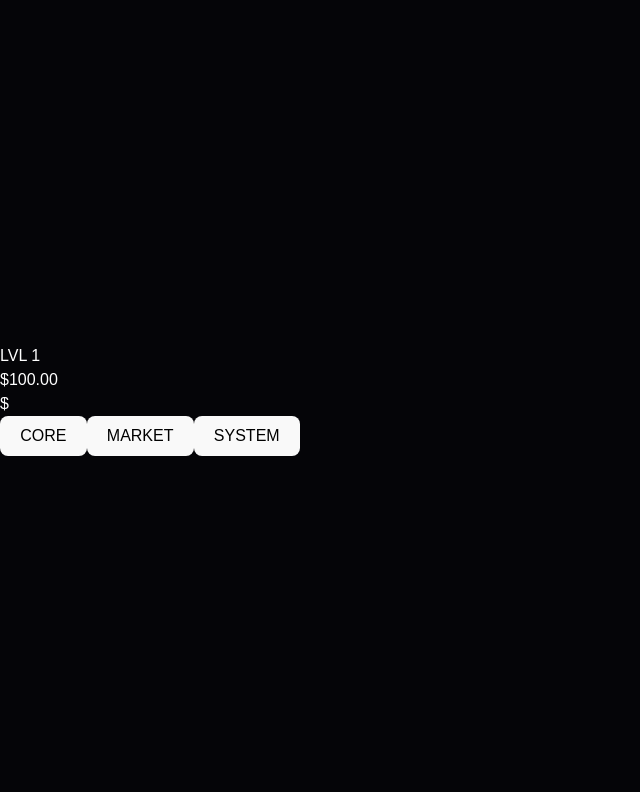
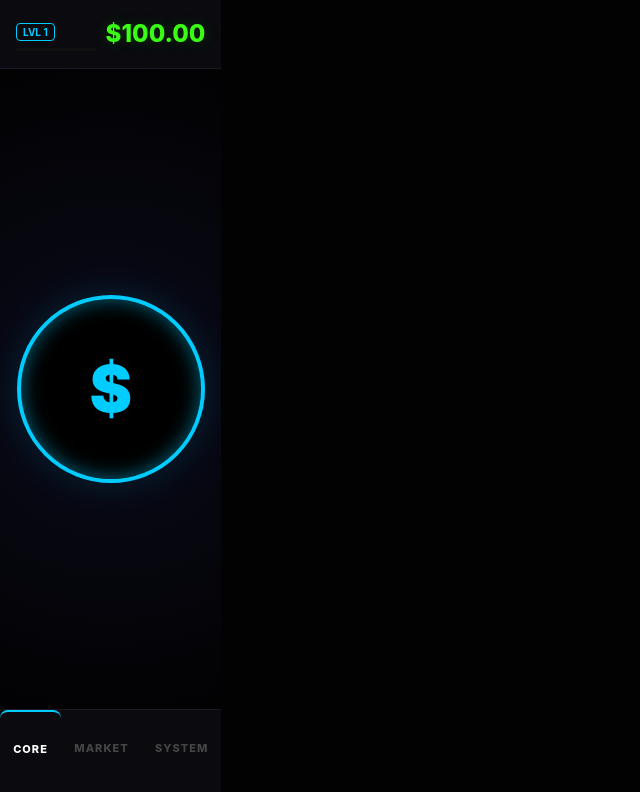
Before and after one commit to katyakuznezc-cmd/treidgame, a React (Vite) app: page / in a window 1280 px wide. Shown: the top 792 px of the page, without its empty margins (0-640 px from the left). Built offline with nearby package versions, Linux system fonts and the light colour scheme.

Commit message:
Update App.css

```diff
--- a/src/App.css
+++ b/src/App.css
@@ -1,72 +1,90 @@
 :root {
-  --bg: #050508;
-  --panel: #0d0d14;
-  --neon: #00ccff;
-  --green: #39ff14;
-  --red: #ff0055;
+  --bg-dark: #020203;
+  --panel-dark: #0a0a0f;
+  --cyber-blue: #00ccff;
+  --cyber-pink: #ff007a;
+  --success: #39ff14;
+  --danger: #ff0055;
+  --text-dim: #888899;
 }
 
-body { margin: 0; background: var(--bg); color: white; font-family: sans-serif; overflow: hidden; }
+body { margin: 0; background: var(--bg-dark); color: #fff; font-family: 'Inter', 'Roboto', sans-serif; overflow: hidden; }
 
-.app { height: 100vh; display: flex; flex-direction: column; }
+.app-shell { height: 100vh; display: flex; flex-direction: column; position: relative; }
 
-.header { padding: 15px; display: flex; justify-content: space-between; align-items: center; background: var(--panel); border-bottom: 1px solid #222; }
-.balance { color: var(--green); font-size: 22px; font-weight: bold; text-shadow: 0 0 10px rgba(57,255,20,0.3); }
-.xp-bar { width: 60px; height: 4px; background: #222; border-radius: 2px; margin-top: 4px; }
-.xp-fill { height: 100%; background: var(--neon); transition: 0.3s; }
+/* Header */
+.top-bar { padding: 16px; background: var(--panel-dark); border-bottom: 1px solid #1a1a25; display: flex; justify-content: space-between; align-items: center; }
+.main-balance { font-size: 24px; font-weight: 800; color: var(--success); text-shadow: 0 0 15px rgba(57,255,20,0.2); }
+.lvl-badge { font-size: 10px; font-weight: bold; color: var(--cyber-blue); border: 1px solid var(--cyber-blue); padding: 2px 6px; border-radius: 4px; }
+.xp-container { width: 80px; height: 3px; background: #111; border-radius: 2px; margin-top: 6px; }
+.xp-progress { height: 100%; background: var(--cyber-blue); transition: width 0.4s ease; }
 
-.main { flex: 1; position: relative; display: flex; flex-direction: column; }
+/* Main Views */
+.view-port { flex: 1; position: relative; overflow: hidden; display: flex; flex-direction: column; }
 
-/* Mining */
-.page-mining { flex: 1; display: flex; flex-direction: column; align-items: center; justify-content: center; }
-.coin-btn { width: 160px; height: 160px; background: radial-gradient(circle, var(--neon), #004466); border-radius: 50%; display: flex; align-items: center; justify-content: center; font-size: 70px; cursor: pointer; border: 5px solid #002233; box-shadow: 0 0 30px rgba(0, 204, 255, 0.3); }
-.neon-text { margin-top: 20px; color: var(--neon); letter-spacing: 2px; font-size: 14px; }
+/* Mining - Core */
+.mining-screen { flex: 1; display: flex; align-items: center; justify-content: center; background: radial-gradient(circle at center, #0a0a1a 0%, #020203 100%); }
+.core-button { width: 180px; height: 180px; border-radius: 50%; background: #000; border: 4px solid var(--cyber-blue); display: flex; align-items: center; justify-content: center; cursor: pointer; position: relative; box-shadow: 0 0 40px rgba(0,204,255,0.15); transition: transform 0.1s; }
+.core-button:active { transform: scale(0.95); }
+.core-button span { font-size: 64px; font-weight: 900; color: var(--cyber-blue); z-index: 2; }
+.inner-glow { position: absolute; width: 100%; height: 100%; border-radius: 50%; box-shadow: inset 0 0 20px var(--cyber-blue); opacity: 0.5; }
 
-/* Trade Grid */
-.dex-grid { padding: 20px; display: grid; grid-template-columns: 1fr 1fr; gap: 15px; }
-.dex-card { position: relative; padding: 25px 10px; background: var(--panel); border: 1px solid #333; border-radius: 12px; text-align: center; font-weight: bold; cursor: pointer; transition: 0.2s; }
-.red-dot { position: absolute; top: 10px; right: 10px; width: 10px; height: 10px; background: var(--red); border-radius: 50%; box-shadow: 0 0 10px var(--red); animation: blink 1s infinite; }
+/* Market Grid */
+.exchange-grid { padding: 20px; display: grid; grid-template-columns: 1fr 1fr; gap: 16px; align-content: start; }
+.exchange-card { position: relative; height: 100px; background: var(--panel-dark); border: 1px solid #222; border-radius: 12px; display: flex; align-items: center; justify-content: center; cursor: pointer; border-bottom: 3px solid var(--accent); }
+.exchange-card:hover { background: #0f0f18; }
+.active-marker { position: absolute; top: 12px; right: 12px; width: 8px; height: 8px; background: var(--danger); border-radius: 50%; box-shadow: 0 0 10px var(--danger); animation: pulse 1.5s infinite; }
 
 /* Terminal */
-.terminal { flex: 1; display: flex; flex-direction: column; background: #08080c; position: relative; margin: 10px; border: 1px solid #222; border-radius: 10px; overflow: hidden; }
-.term-nav { padding: 10px; display: flex; gap: 10px; border-bottom: 1px solid #222; align-items: center; }
-.term-nav input { background: #111; border: 1px solid #333; color: white; padding: 5px; width: 70px; border-radius: 4px; }
-.lev-control { flex: 1; display: flex; flex-direction: column; font-size: 10px; }
+.trading-terminal { flex: 1; display: flex; flex-direction: column; background: #000; position: relative; }
+.terminal-header { padding: 12px; background: #08080c; border-bottom: 1px solid #1a1a25; display: flex; gap: 12px; align-items: center; }
+.trade-input { background: #111; border: 1px solid #222; color: #fff; padding: 8px; width: 90px; border-radius: 6px; font-weight: bold; }
+.leverage-control { flex: 1; display: flex; flex-direction: column; font-size: 10px; color: var(--text-dim); }
+.leverage-control input { margin-top: 4px; }
 
-.term-content { display: flex; flex: 1; overflow: hidden; }
-.coin-list { flex: 2; overflow-y: auto; border-right: 1px solid #111; }
-.coin-row { display: flex; justify-content: space-between; padding: 12px 10px; border-bottom: 1px solid #080808; font-size: 13px; }
-.coin-row.active { background: rgba(0, 204, 255, 0.05); border-left: 3px solid var(--neon); }
-.trade-btn { background: none; border: 1px solid var(--neon); color: var(--neon); padding: 4px 10px; border-radius: 4px; font-size: 10px; font-weight: bold; }
-.trade-btn.closed { border-color: #333; color: #444; }
+.terminal-body { display: flex; flex: 1; overflow: hidden; }
+.market-pairs { flex: 1.8; overflow-y: auto; border-right: 1px solid #111; padding-bottom: 80px; }
+.pair-row { display: flex; justify-content: space-between; align-items: center; padding: 16px 12px; border-bottom: 1px solid #0d0d12; }
+.pair-row.in-trade { background: rgba(0,204,255,0.03); }
+.symbol { font-weight: 700; font-size: 14px; }
+.countdown { font-size: 10px; color: var(--text-dim); margin-left: 8px; }
 
-.diary { flex: 1; background: #020202; padding: 5px; font-size: 9px; overflow-y: auto; }
-.diary div { margin-bottom: 4px; }
+.action-btn { background: none; border: 1px solid var(--cyber-blue); color: var(--cyber-blue); padding: 6px 14px; border-radius: 6px; font-weight: 800; font-size: 11px; min-width: 70px; }
+.action-btn.open { background: var(--danger); border-color: var(--danger); color: #fff; }
+.action-btn.closed { border-color: #333; color: #444; }
 
-.signal-bar { position: absolute; bottom: 10px; left: 50%; transform: translateX(-50%); background: rgba(0,0,0,0.9); padding: 8px 15px; border-radius: 20px; border: 1px solid var(--green); font-size: 11px; white-space: nowrap; box-shadow: 0 0 15px rgba(57, 255, 20, 0.2); z-index: 10; }
+.trade-history { flex: 1; background: #020203; padding: 10px; font-size: 10px; }
+.history-label { color: #444; margin-bottom: 10px; font-weight: bold; border-bottom: 1px solid #111; }
+.history-item { margin-bottom: 6px; display: flex; justify-content: space-between; }
+.win { color: var(--success); }
+.loss { color: var(--danger); }
 
-/* Overlay */
-.tut-overlay { position: absolute; inset: 0; background: rgba(0,0,0,0.9); z-index: 100; display: flex; align-items: center; justify-content: center; }
-.tut-card { background: var(--panel); border: 1px solid var(--neon); padding: 25px; border-radius: 15px; text-align: center; width: 250px; }
-.tut-card h3 { color: var(--neon); margin-top: 0; }
-.tut-card button { background: var(--neon); border: none; padding: 10px 20px; border-radius: 5px; font-weight: bold; margin-top: 15px; }
+.active-signal { position: absolute; bottom: 10px; left: 50%; transform: translateX(-50%); background: rgba(10,10,15,0.95); padding: 10px 20px; border-radius: 30px; border: 1px solid var(--success); font-size: 12px; font-weight: bold; white-space: nowrap; box-shadow: 0 0 20px rgba(0,0,0,0.5); z-index: 100; }
 
 /* Settings */
-.page-settings { padding: 30px; text-align: center; }
-.setting-row { display: flex; justify-content: space-between; align-items: center; margin-top: 30px; border-bottom: 1px solid #222; padding-bottom: 15px; font-size: 12px; }
-.setting-row button { background: #222; border: 1px solid var(--neon); color: white; padding: 5px 15px; border-radius: 4px; }
-.tg-link { display: block; margin-top: 50px; color: var(--neon); text-decoration: none; font-size: 14px; font-weight: bold; }
+.settings-screen { padding: 30px; flex: 1; }
+.setting-card { background: var(--panel-dark); padding: 20px; border-radius: 12px; display: flex; justify-content: space-between; align-items: center; border: 1px solid #1a1a25; }
+.toggle-btn { background: #1a1a25; border: 1px solid #333; color: #666; padding: 8px 16px; border-radius: 8px; font-weight: bold; }
+.toggle-btn.on { border-color: var(--success); color: var(--success); }
+.credits { margin-top: 60px; text-align: center; }
+.credits a { color: var(--cyber-blue); text-decoration: none; font-weight: bold; font-size: 14px; }
 
-/* Nav */
-.nav-bar { height: 70px; background: var(--panel); display: flex; border-top: 1px solid #222; padding-bottom: 10px; }
-.nav-bar button { flex: 1; background: none; border: none; color: #555; font-weight: bold; font-size: 12px; }
-.nav-bar button.active { color: var(--neon); }
+/* Bottom Nav */
+.bottom-navigation { height: 75px; background: var(--panel-dark); border-top: 1px solid #1a1a25; display: flex; padding-bottom: 15px; }
+.bottom-navigation button { flex: 1; background: none; border: none; color: #444; font-weight: 800; font-size: 11px; letter-spacing: 1px; }
+.bottom-navigation button.active { color: #fff; border-top: 2px solid var(--cyber-blue); }
 
-/* Helpers */
-.win { color: var(--green); }
-.loss { color: var(--red); }
-.tap-anim { position: absolute; color: var(--green); font-weight: bold; pointer-events: none; animation: flyUp 0.8s forwards; z-index: 50; }
-.greed-alert { background: var(--green); color: black; font-size: 9px; font-weight: bold; text-align: center; padding: 4px; }
+/* Modals */
+.modal-overlay { position: absolute; inset: 0; background: rgba(0,0,0,0.9); z-index: 500; display: flex; align-items: center; justify-content: center; }
+.modal-content { background: var(--panel-dark); padding: 30px; border-radius: 20px; text-align: center; width: 280px; border: 1px solid #222; }
+.modal-content h2 { color: var(--cyber-blue); font-size: 18px; margin-bottom: 15px; }
+.modal-content p { color: #aaa; font-size: 14px; line-height: 1.5; }
+.primary-btn { margin-top: 20px; background: var(--cyber-blue); color: #000; border: none; padding: 12px 24px; border-radius: 8px; font-weight: bold; width: 100%; }
 
-@keyframes flyUp { 0% { opacity:1; transform:translateY(0); } 100% { opacity:0; transform:translateY(-100px); } }
-@keyframes blink { 50% { opacity: 0.3; transform: scale(0.8); } }
+/* Animations */
+.floating-dollar { position: absolute; color: var(--success); font-weight: bold; pointer-events: none; animation: flyUp 0.8s forwards; z-index: 1000; }
+@keyframes flyUp { 0% { opacity:1; transform:translateY(0); } 100% { opacity:0; transform:translateY(-120px); } }
+@keyframes pulse { 50% { opacity: 0.3; transform: scale(1.2); } }
+.greed-pulse { animation: greedGlow 2s infinite; }
+@keyframes greedGlow { 50% { background: #051505; } }
+.greed-banner { background: var(--success); color: #000; text-align: center; font-size: 10px; font-weight: 900; padding: 4px; }
```
